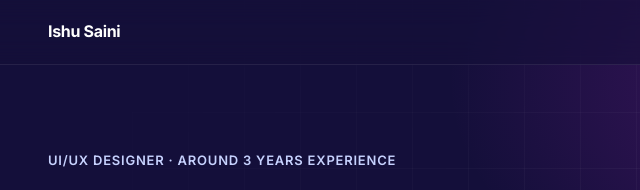
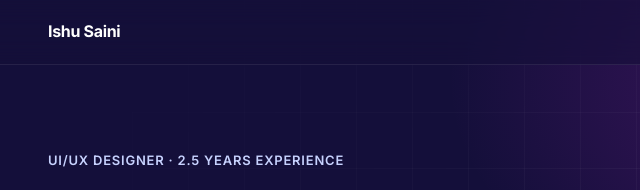
Before and after one commit to ishusaini001/portfolio, a plain HTML site: page index.html in a window 1280 px wide. Shown: the top 190 px of the page, 36-676 px from the left. Drawn offline with Linux system fonts and the light colour scheme.

Commit message:
Update index.html

```diff
--- a/index.html
+++ b/index.html
@@ -39,7 +39,7 @@
         <div class="hero">
             <div class="w">
                 <div>
-                    <div class="eye">UI/UX DESIGNER · AROUND 3 YEARS EXPERIENCE</div>
+                    <div class="eye">UI/UX DESIGNER · 2.5 YEARS EXPERIENCE</div>
                     <h1>I design digital experiences that make <span class="hl">complex products</span> feel simple.
                     </h1>
                     <p>UI/UX Designer focused on creating intuitive, scalable and visually refined digital products
```
